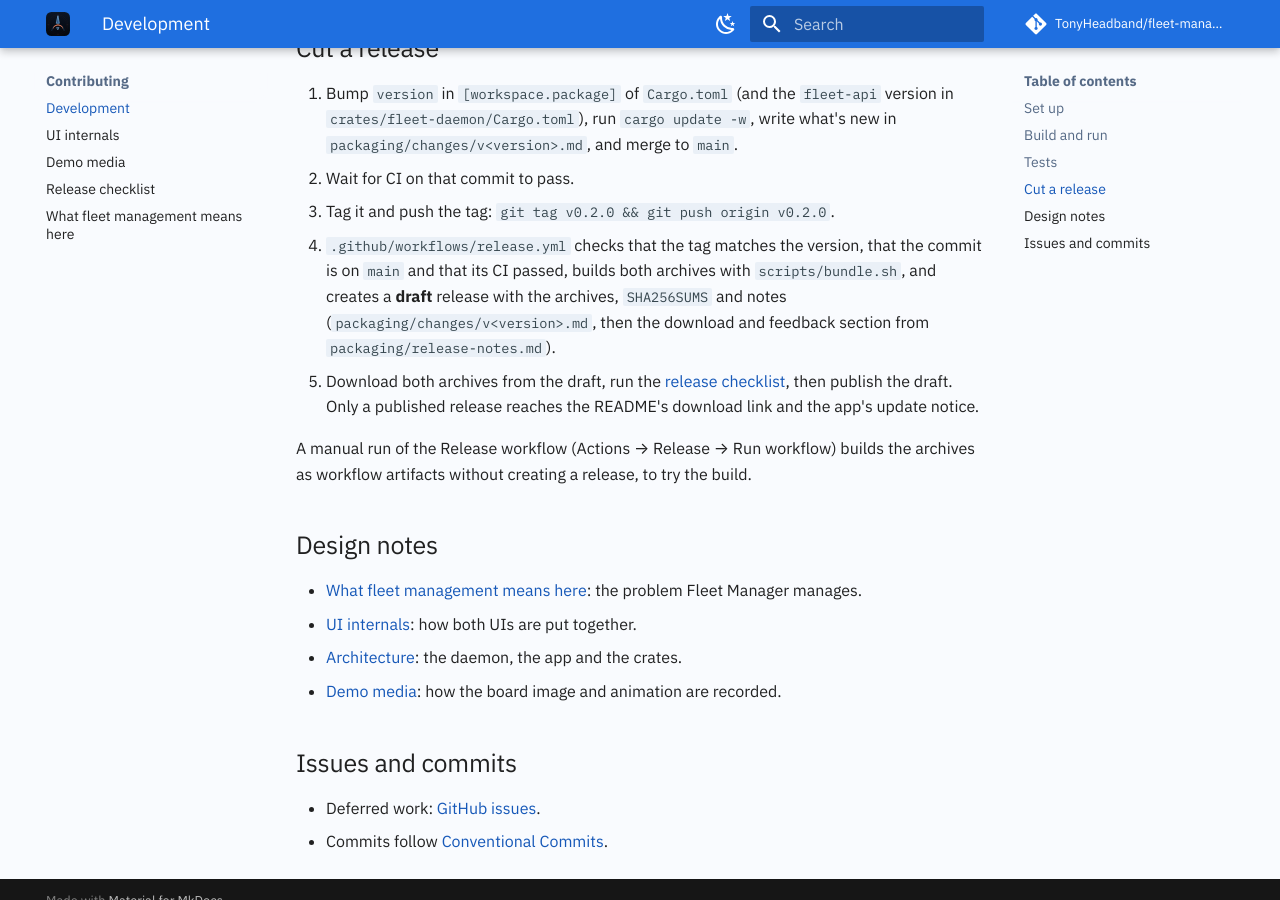
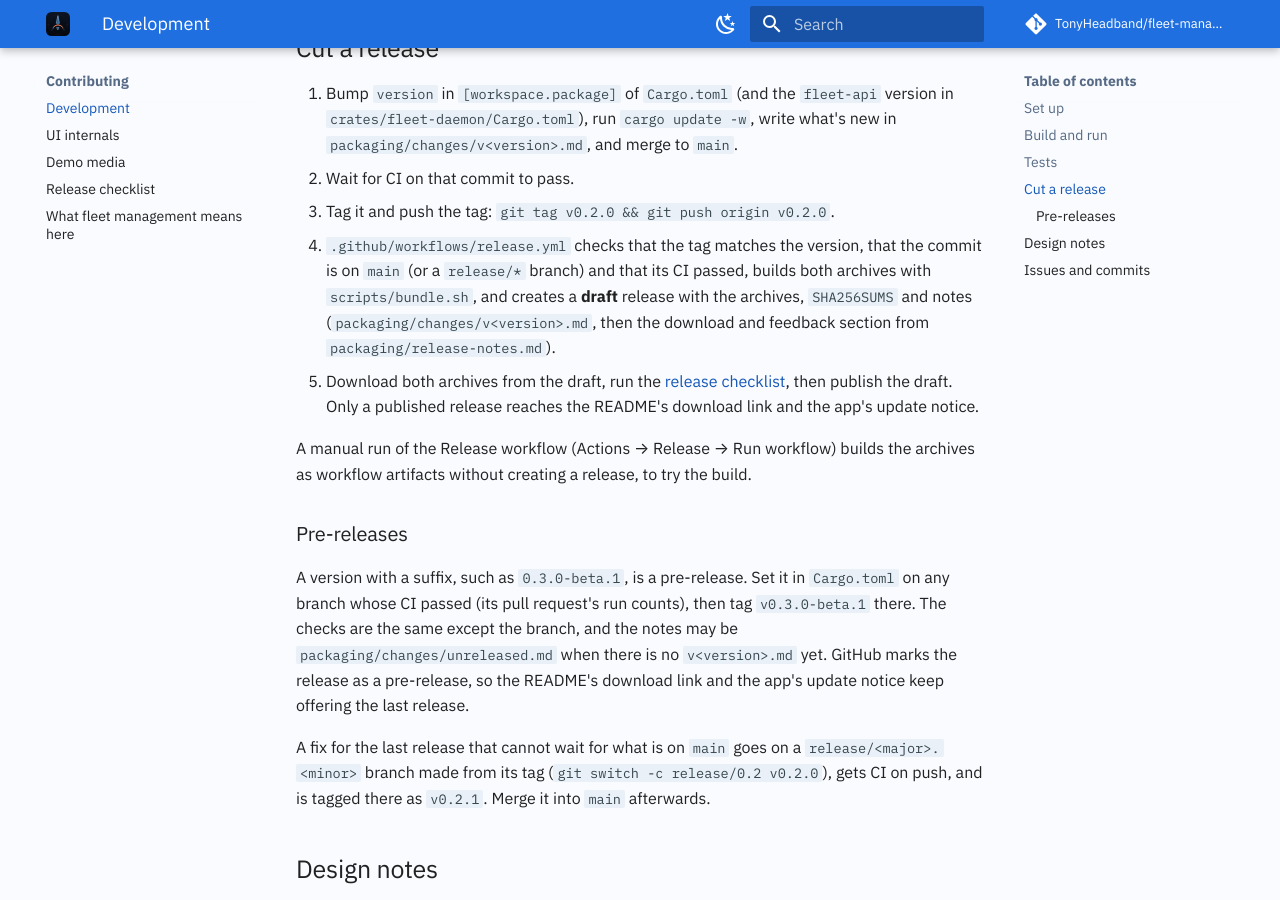
Before and after one commit to TonyHeadband/fleet-manager, an MkDocs documentation site: the page built from docs/contributing/development.md, in a window 1280 px wide and 900 px high, scrolled down 1531 px. Built offline with MkDocs 1.6.1 and Material for MkDocs 9.7.7, drawn with Linux system fonts in a browser that asks for light colours; comment, search, counter and statistics services are not loaded.

Commit message:
ci(release): pre-release tags from any branch, releases from main or release/*
Only main could be tagged, so there was no way to hand out a beta build or
ship a fix for the last release once main held new features. A suffixed
version (0.3.0-beta.1) now tags from any branch whose CI passed, falls back
to unreleased.md for its notes, and is marked a pre-release, which the README
link and the app's update notice (both read releases/latest) skip. A plain
version tags from main or a release/* branch; CI now runs on pushes to
release/* so such a tag has a run to check.

Co-Authored-By: Claude Opus 5.5 <noreply@anthropic.com>

```diff
--- a/docs/contributing/development.md
+++ b/docs/contributing/development.md
@@ -61,8 +61,8 @@ later release.
    `packaging/changes/v<version>.md`, and merge to `main`.
 2. Wait for CI on that commit to pass.
 3. Tag it and push the tag: `git tag v0.2.0 && git push origin v0.2.0`.
-4. `.github/workflows/release.yml` checks that the tag matches the version, that the commit is on `main` and
-   that its CI passed, builds both archives with `scripts/bundle.sh`, and creates a **draft** release with the
+4. `.github/workflows/release.yml` checks that the tag matches the version, that the commit is on `main` (or a
+   `release/*` branch) and that its CI passed, builds both archives with `scripts/bundle.sh`, and creates a **draft** release with the
    archives, `SHA256SUMS` and notes (`packaging/changes/v<version>.md`, then the download and feedback section from
    `packaging/release-notes.md`).
 5. Download both archives from the draft, run the [release checklist](acceptance/gui.md), then publish the
@@ -70,6 +70,18 @@ later release.
 
 A manual run of the Release workflow (Actions → Release → Run workflow) builds the archives as workflow
 artifacts without creating a release, to try the build.
+
+### Pre-releases
+
+A version with a suffix, such as `0.3.0-beta.1`, is a pre-release. Set it in `Cargo.toml` on any branch whose CI
+passed (its pull request's run counts), then tag `v0.3.0-beta.1` there. The checks are the same except the branch,
+and the notes may be `packaging/changes/unreleased.md` when there is no `v<version>.md` yet. GitHub marks the
+release as a pre-release, so the README's download link and the app's update notice keep offering the last
+release.
+
+A fix for the last release that cannot wait for what is on `main` goes on a `release/<major>.<minor>` branch made
+from its tag (`git switch -c release/0.2 v0.2.0`), gets CI on push, and is tagged there as `v0.2.1`. Merge it into
+`main` afterwards.
 
 ## Design notes
 
```
Also changed, not shown: 2 other files.
